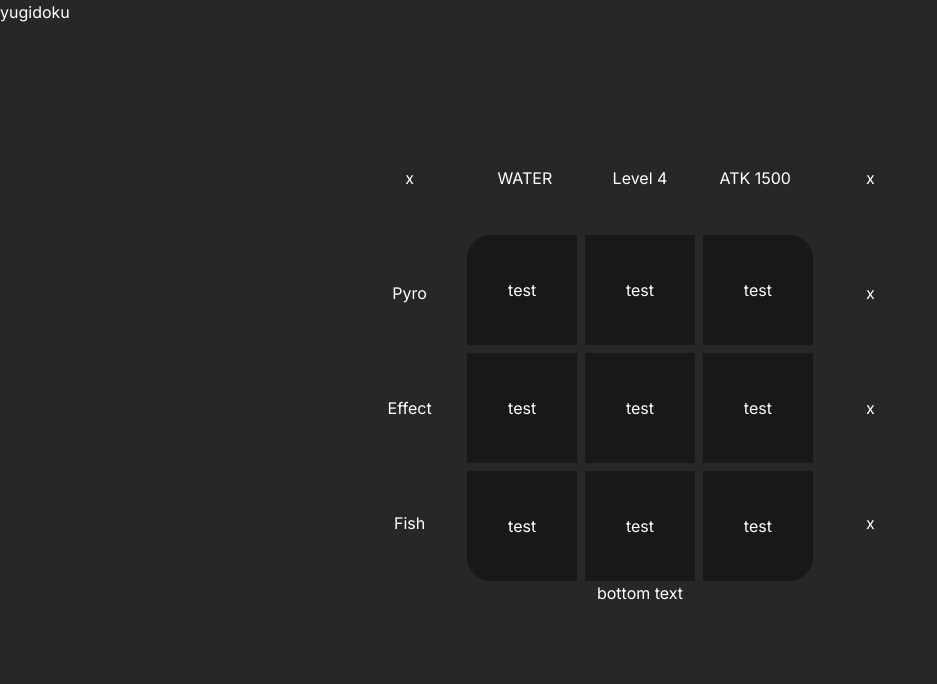
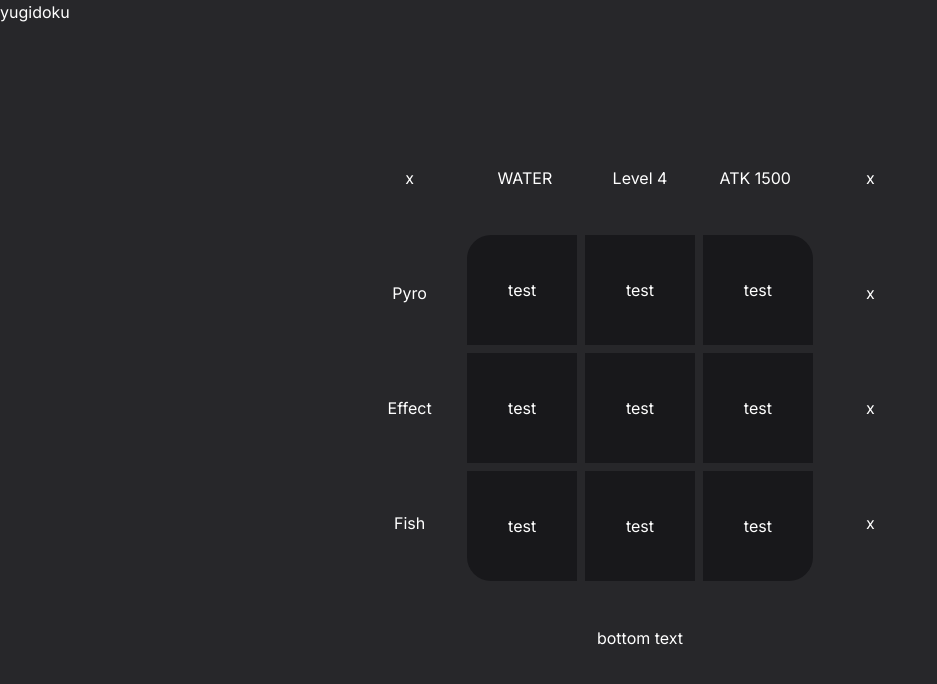
Before and after one commit to malthesers/yugidoku, a Next.js app: page / in a window 1280 px wide. Shown: the top 684 px of the page, without its empty margins (0-937 px from the left). Built offline with nearby package versions, Linux system fonts and the light colour scheme.

Commit message:
Added matrix type

```diff
--- a/src/app/page.tsx
+++ b/src/app/page.tsx
@@ -17,7 +17,7 @@ export default function Home() {
         <LabelBox label="x" />
         <LabelBox label="Fish" />
         <LabelBox label="x" />
-        <div className="col-span-5">
+        <div className="col-span-5 grid place-content-center">
           <p className="text-center">bottom text</p>
         </div>
       </div>
```
Also changed, not shown: src/types/index.d.ts (added, +8 -0 lines).
